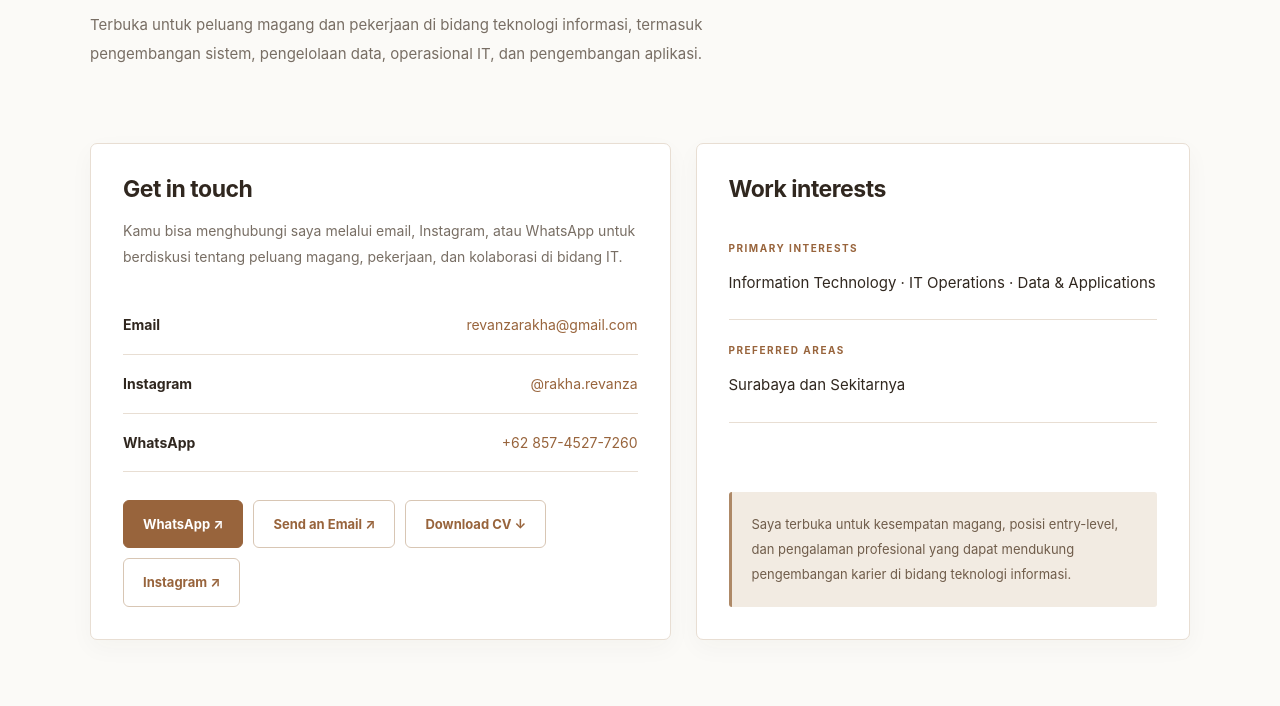
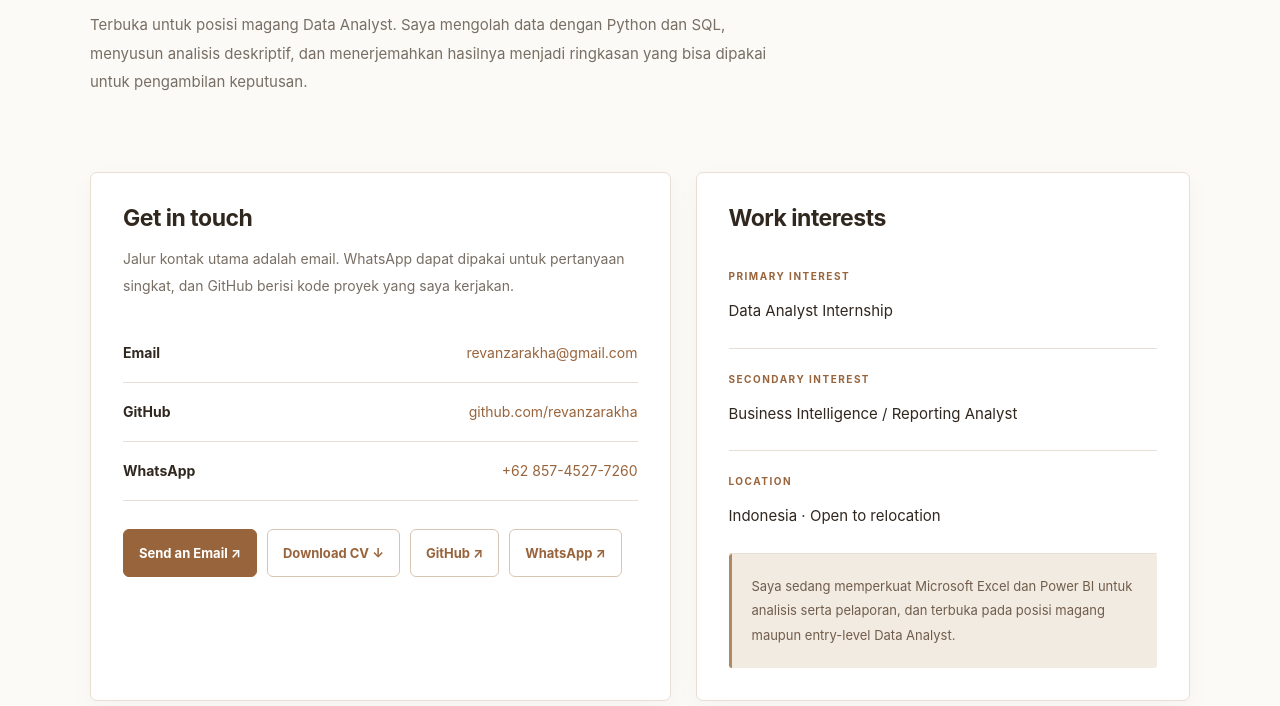
Before and after one commit to revanzarakha/Portfolio_RakhaRevanza, a plain HTML site: page contact.html in a window 1280 px wide. Shown: the part 246-952 px from the top of the page. Drawn offline with Linux system fonts and the light colour scheme.

Commit message:
content(contact): target data analyst roles and relocation
Replace the broad IT work interests with a primary and secondary data role, use email and GitHub as main channels, and state openness to relocation.

```diff
--- a/contact.html
+++ b/contact.html
@@ -7,7 +7,7 @@
   <meta name="viewport" content="width=device-width, initial-scale=1">
 
   <meta name="description"
-    content="Contact Rakha Revanza Putra Effendy — Information Technology, IT Operations, and Data.">
+    content="Contact Rakha Revanza Putra Effendy — Data Analyst internship, SQL, Python, and reporting.">
 
   <meta name="theme-color" content="#fbfaf7">
 
@@ -199,7 +199,7 @@
       justify-content: center;
       align-items: center;
       min-height: 48px;
-      padding: 12px 19px;
+      padding: 12px 15px;
       border: 1px solid #d8c6b4;
       border-radius: 6px;
       background: white;
@@ -415,9 +415,11 @@
         </h1>
 
         <p class="lead">
-          Terbuka untuk peluang magang dan pekerjaan di bidang teknologi
-          informasi, termasuk pengembangan sistem, pengelolaan data,
-          operasional IT, dan pengembangan aplikasi.
+          Terbuka untuk posisi magang Data Analyst. Saya
+          mengolah data dengan Python dan SQL, menyusun
+          analisis deskriptif, dan menerjemahkan hasilnya
+          menjadi ringkasan yang bisa dipakai untuk
+          pengambilan keputusan.
         </p>
 
       </section>
@@ -436,9 +438,9 @@
           <h3>Get in touch</h3>
 
           <p class="contact-description">
-            Kamu bisa menghubungi saya melalui email, Instagram,
-            atau WhatsApp untuk berdiskusi tentang peluang magang,
-            pekerjaan, dan kolaborasi di bidang IT.
+            Jalur kontak utama adalah email. WhatsApp dapat
+            dipakai untuk pertanyaan singkat, dan GitHub berisi
+            kode proyek yang saya kerjakan.
           </p>
 
 
@@ -452,7 +454,7 @@
               <strong>Email</strong>
 
               <a
-                href="https://mail.google.com/mail/?view=cm&amp;fs=1&amp;to=revanzarakha%40gmail.com&amp;su=Portfolio%20Inquiry"
+                href="https://mail.google.com/mail/?view=cm&amp;fs=1&amp;to=revanzarakha%40gmail.com&amp;su=Data%20Analyst%20Inquiry"
                 target="_blank"
                 rel="noopener noreferrer">
 
@@ -463,18 +465,18 @@
             </div>
 
 
-            <!-- INSTAGRAM -->
+            <!-- GITHUB -->
 
             <div class="info-line">
 
-              <strong>Instagram</strong>
+              <strong>GitHub</strong>
 
               <a
-                href="https://www.instagram.com/rakha.revanza/"
+                href="https://github.com/revanzarakha"
                 target="_blank"
                 rel="noopener noreferrer">
 
-                @rakha.revanza
+                github.com/revanzarakha
 
               </a>
 
@@ -509,18 +511,7 @@
 
             <a
               class="btn primary"
-              href="https://wa.me/6285745277260?text=Halo%20Rakha%2C%20saya%20melihat%20portfolio%20Anda."
-              target="_blank"
-              rel="noopener noreferrer">
-
-              WhatsApp ↗
-
-            </a>
-
-
-            <a
-              class="btn"
-              href="https://mail.google.com/mail/?view=cm&amp;fs=1&amp;to=revanzarakha%40gmail.com&amp;su=Portfolio%20Inquiry"
+              href="https://mail.google.com/mail/?view=cm&amp;fs=1&amp;to=revanzarakha%40gmail.com&amp;su=Data%20Analyst%20Inquiry"
               target="_blank"
               rel="noopener noreferrer">
 
@@ -531,8 +522,8 @@
 
             <a
               class="btn"
-              href="assets/CV_RakhaRevanza.pdf"
-              download="CV_RakhaRevanza.pdf"
+              href="assets/CV_RakhaRevanza_DataAnalyst.pdf"
+              download="CV_RakhaRevanza_DataAnalyst.pdf"
               target="_blank"
               rel="noopener noreferrer">
 
@@ -543,11 +534,22 @@
 
             <a
               class="btn"
-              href="https://www.instagram.com/rakha.revanza/"
+              href="https://github.com/revanzarakha"
               target="_blank"
               rel="noopener noreferrer">
 
-              Instagram ↗
+              GitHub ↗
+
+            </a>
+
+
+            <a
+              class="btn"
+              href="https://wa.me/6285745277260?text=Halo%20Rakha%2C%20saya%20melihat%20portfolio%20Anda."
+              target="_blank"
+              rel="noopener noreferrer">
+
+              WhatsApp ↗
 
             </a>
 
@@ -567,11 +569,11 @@
           <div class="work-item">
 
             <span class="kicker">
-              Primary interests
+              Primary interest
             </span>
 
             <p>
-              Information Technology · IT Operations · Data & Applications
+              Data Analyst Internship
             </p>
 
           </div>
@@ -580,11 +582,24 @@
           <div class="work-item">
 
             <span class="kicker">
-              Preferred areas
+              Secondary interest
             </span>
 
             <p>
-              Surabaya dan Sekitarnya
+              Business Intelligence / Reporting Analyst
+            </p>
+
+          </div>
+
+
+          <div class="work-item">
+
+            <span class="kicker">
+              Location
+            </span>
+
+            <p>
+              Indonesia · Open to relocation
             </p>
 
           </div>
@@ -593,9 +608,9 @@
           <div class="work-note">
 
             <p>
-              Saya terbuka untuk kesempatan magang, posisi entry-level,
-              dan pengalaman profesional yang dapat mendukung
-              pengembangan karier di bidang teknologi informasi.
+              Saya sedang memperkuat Microsoft Excel dan Power BI
+              untuk analisis serta pelaporan, dan terbuka pada
+              posisi magang maupun entry-level Data Analyst.
             </p>
 
           </div>
```
